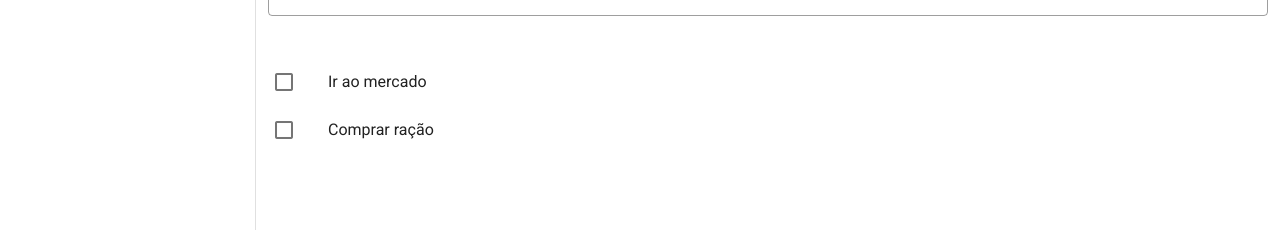
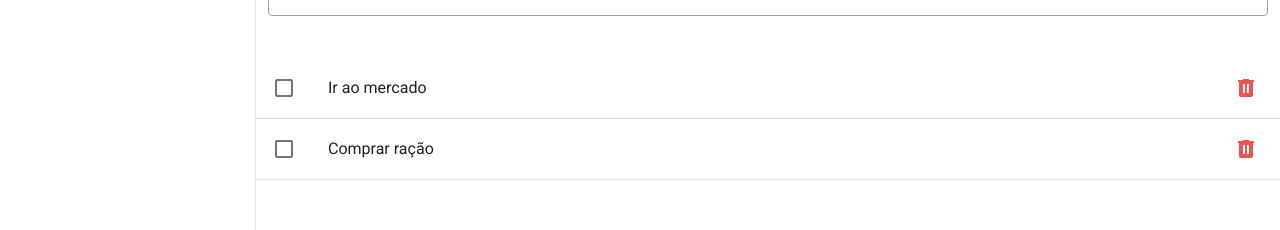
Before and after one commit to neto112/Vue-study, a Vue app: page / in a window 1280 px wide. Shown: the part 180-410 px from the top of the page. Built offline with nearby package versions, Linux system fonts and the light colour scheme.

Commit message:
feat: Material icons and removing tasks

```diff
--- a/src/components/tarefas/Tarefa.vue
+++ b/src/components/tarefas/Tarefa.vue
@@ -15,14 +15,25 @@
             >{{ tarefa.título }}</v-list-item-title
           >
         </v-list-item-content>
+        <v-list-item-action>
+          <v-btn icon @click.stop="handleRemoveTarefa(tarefa.id)">
+            <v-icon color="red lighten-1">mdi-trash-can</v-icon>
+          </v-btn>
+        </v-list-item-action>
       </template>
     </v-list-item>
+    <v-divider></v-divider>
   </div>
 </template>
 
 <script>
 export default {
   props: ["tarefa"],
+  methods:{
+    handleRemoveTarefa(id) {
+      this.$store.commit('removeTarefa', id)
+    }
+  }
 };
 </script>
 
--- a/src/store/index.js
+++ b/src/store/index.js
@@ -8,7 +8,6 @@ export default new Vuex.Store({
     tarefas: [
       {id:1, título: "Ir ao mercado", concluído: false },
       {id:2, título: "Comprar ração", concluído: false },
-
     ],
   },
   mutations: {
@@ -21,6 +20,9 @@ export default new Vuex.Store({
         });
         this.campoInput = null;
       }
+    },
+    removeTarefa(state, id) {
+      state.tarefas = state.tarefas.filter(tarefa => tarefa.id !== id)
     }
   },
   actions: {
```
